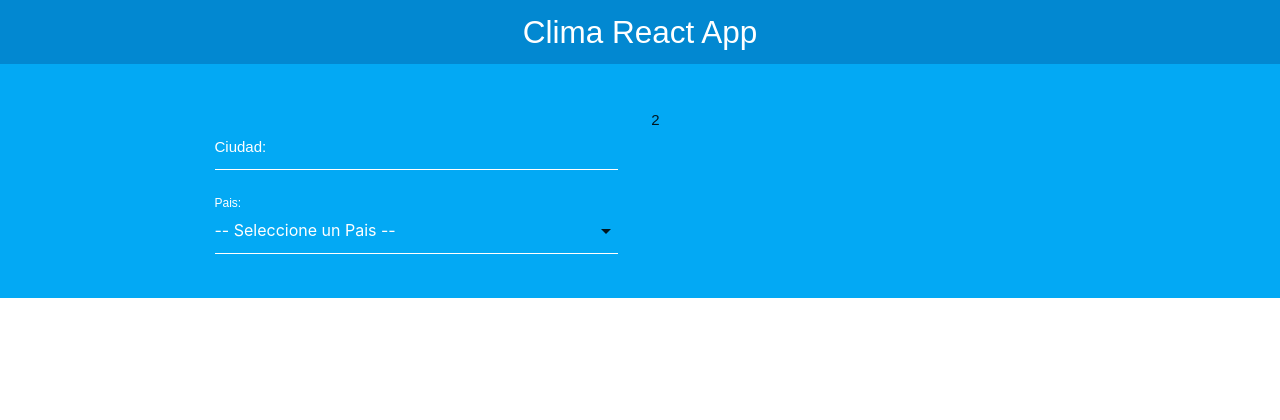
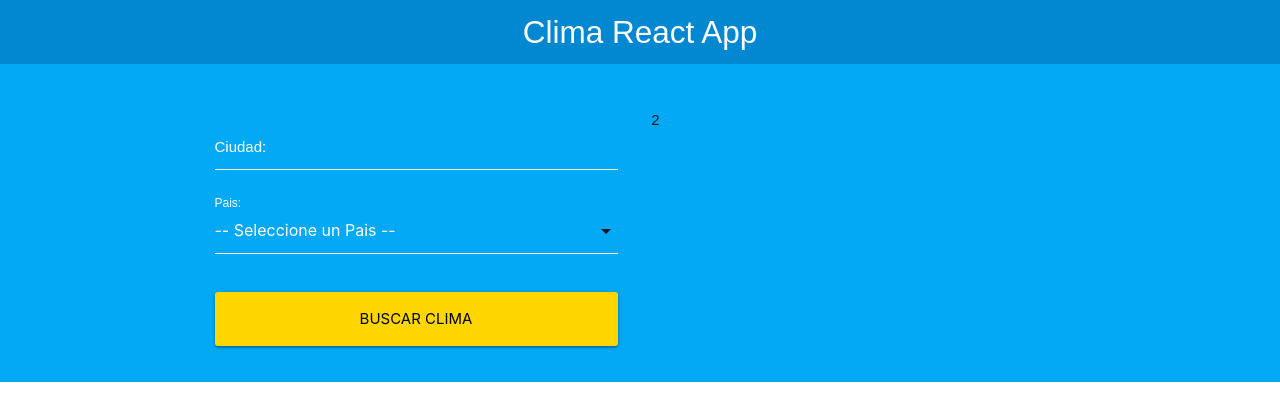
Before and after one commit to freddyarteaga/REACT_Clima, a React (Create React App) app: page / in a window 1280 px wide. Shown: the top 420 px of the page. Built offline with nearby package versions, Linux system fonts and the light colour scheme.

Commit message:
validando el formulario

```diff
--- a/src/components/Formulario.js
+++ b/src/components/Formulario.js
@@ -8,6 +8,8 @@
         ciudad: '',
         pais: ''
     })
+
+    const [error, guardarError] = useState(false)
 
     // extraer ciudad y pais
     const { ciudad, pais } = busqueda
@@ -22,8 +24,28 @@
         })
     }
 
+    // cuando el usuario da submit al form
+    const handleSubmit = e => {
+
+        e.preventDefault()
+
+        // validar
+        if(ciudad.trim() === '' || pais.trim() === '') {
+            guardarError(true)
+            return
+        }
+
+        guardarError(false)
+
+        // pasarlo al componente principal
+    }
+
     return (
-        <form>
+        <form
+            onSubmit={handleSubmit}
+        >
+            {error ? <p className='red darken-4 error'>Todos los campos son obligatorios</p> : null}
+
             <div className='input-field col s12'>
                 <input
                     type='text'
@@ -53,6 +75,14 @@
                 </select>
                 <label htmlFor='pais'>Pais: </label>
             </div>
+
+            <div className='input-field col s12'>
+                <input
+                    type='submit'
+                    value='Buscar Clima'
+                    className='waves-effect waves-light btn-large btn-block yellow accent-4'
+                />
+            </div>
         </form>
      );
 }
```
